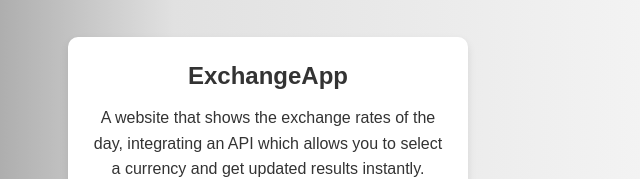
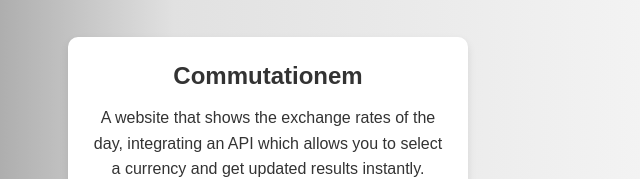
Before and after one commit to LorenzoDrovandi7/lorenzo-drovandi-portfolio, a website with bundled scripts: page index.html in a window 1280 px wide. Shown: the part 983-1162 px from the top of the page, 82-722 px from the left. Built offline with nearby package versions, Linux system fonts and the light colour scheme.

Commit message:
Links updated

```diff
--- a/index.html
+++ b/index.html
@@ -68,14 +68,14 @@
         <h2 id="project_title_text">Projects</h2>
         <div class="project-list">
           <article class="project-item">
-            <h3>ExchangeApp</h3>
+            <h3>Commutationem</h3>
             <p id="description_project_1">
               A website that shows the exchange rates of the day, integrating an
               API which allows you to select a currency and get updated results
               instantly.
             </p>
             <a
-              href="https://github.com/LorenzoDrovandi7/ExchangeApp"
+              href="https://github.com/LorenzoDrovandi7/commutationem"
               target="_blank"
               id="view_project_text_1"
               >View Project</a
```
